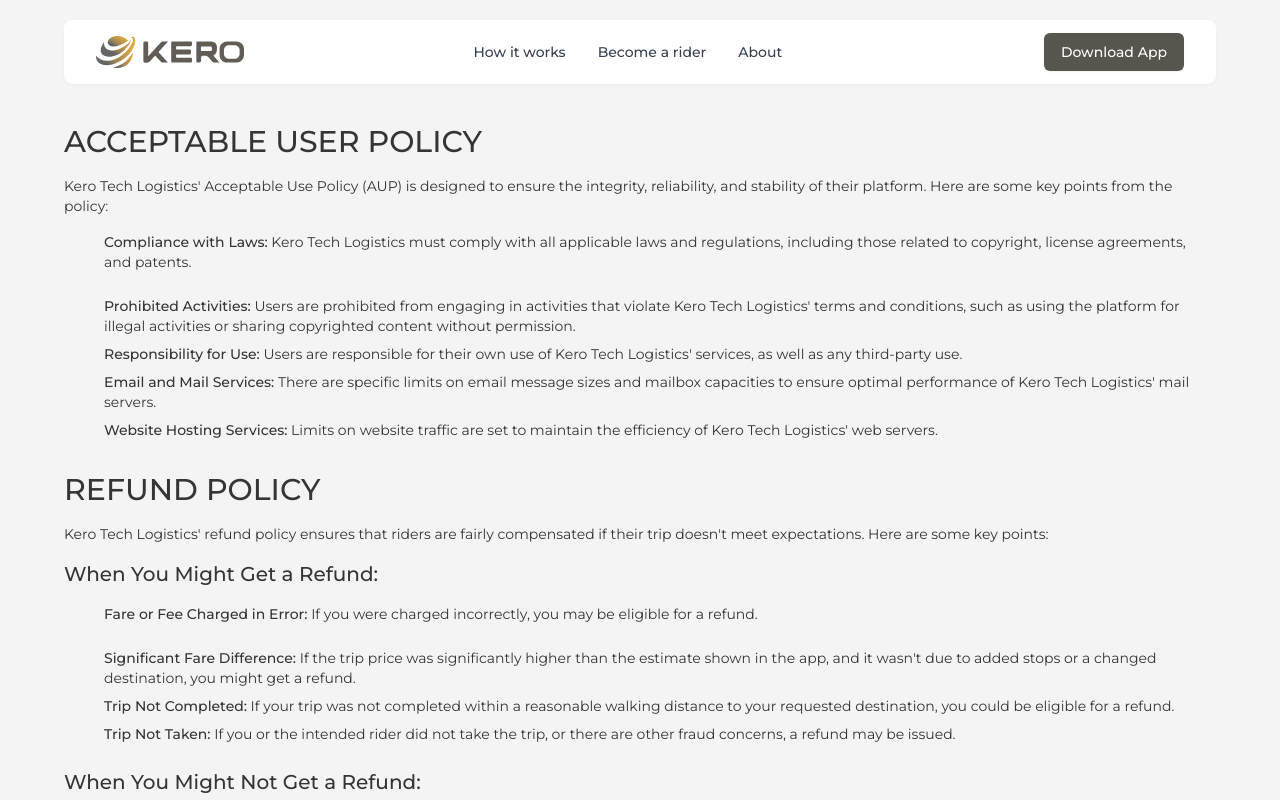
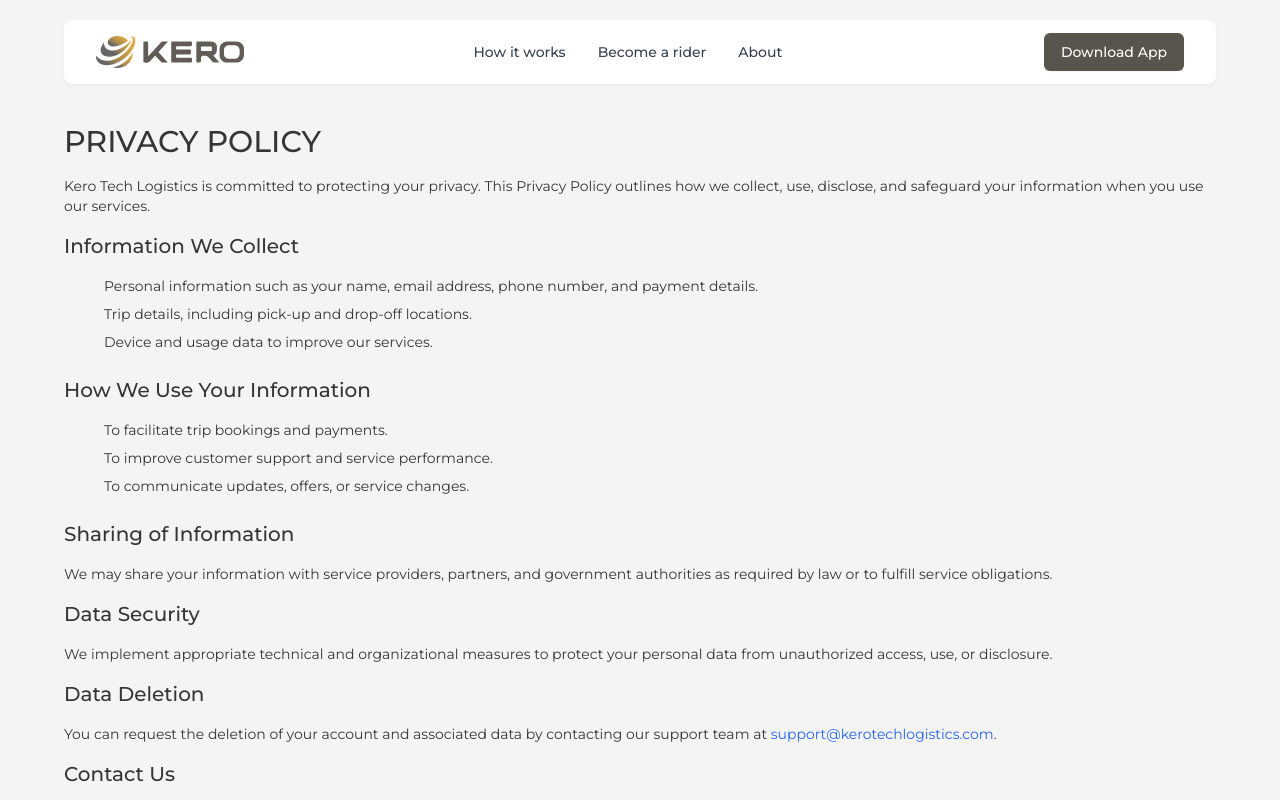
Before and after one commit to kerotechnologies1/keroweb, a React (Vite) app: page /policy in a window 1280 px wide. Shown: the top 800 px of the page. Built offline with nearby package versions, Linux system fonts and the light colour scheme.

Commit message:
Update policy.jsx

```diff
--- a/src/routes/policy.jsx
+++ b/src/routes/policy.jsx
@@ -11,6 +11,37 @@
 
 
       <div className="container mx-auto mt-5 px-4 md:px-16">
+        <div className="mb-8">
+            <h2 className="text-3xl font-medium mb-4">PRIVACY POLICY</h2>
+            <p className="text-sm fw-light mb-4">Kero Tech Logistics is committed to protecting your privacy. This Privacy Policy outlines how we collect, use, disclose, and safeguard your information when you use our services.</p>
+
+            <h3 className="text-xl font-medium mb-4">Information We Collect</h3>
+            <ul className="pl-5 space-y-2 mb-6 text-sm">
+              <li className="pl-5">Personal information such as your name, email address, phone number, and payment details.</li>
+              <li className="pl-5">Trip details, including pick-up and drop-off locations.</li>
+              <li className="pl-5">Device and usage data to improve our services.</li>
+            </ul>
+
+            <h3 className="text-xl font-medium mb-4">How We Use Your Information</h3>
+            <ul className="pl-5 space-y-2 mb-6 text-sm">
+              <li className="pl-5">To facilitate trip bookings and payments.</li>
+              <li className="pl-5">To improve customer support and service performance.</li>
+              <li className="pl-5">To communicate updates, offers, or service changes.</li>
+            </ul>
+
+            <h3 className="text-xl font-medium mb-4">Sharing of Information</h3>
+            <p className="text-sm fw-light mb-4">We may share your information with service providers, partners, and government authorities as required by law or to fulfill service obligations.</p>
+
+            <h3 className="text-xl font-medium mb-4">Data Security</h3>
+            <p className="text-sm fw-light mb-4">We implement appropriate technical and organizational measures to protect your personal data from unauthorized access, use, or disclosure.</p>
+
+            <h3 className="text-xl font-medium mb-4">Data Deletion</h3>
+            <p className="text-sm fw-light mb-4">You can request the deletion of your account and associated data by contacting our support team at <a href="mailto:support@kerotechlogistics.com" className="text-blue-600">support@kerotechlogistics.com</a>.</p>
+
+            <h3 className="text-xl font-medium mb-4">Contact Us</h3>
+            <p className="text-sm fw-light mb-4">If you have questions or concerns about this policy, please contact us at <a href="mailto:support@kerotechlogistics.com" className="text-blue-600">support@kerotechlogistics.com</a>.</p>
+          </div>
+
         <div className="mb-8">
             <h2 className="text-3xl font-medium mb-4">ACCEPTABLE USER POLICY</h2>
             <p className="text-sm fw-light mb-4">Kero Tech Logistics&apos; Acceptable Use Policy (AUP) is designed to ensure the integrity, reliability, and stability of their platform. Here are some key points from the policy:</p>
```
